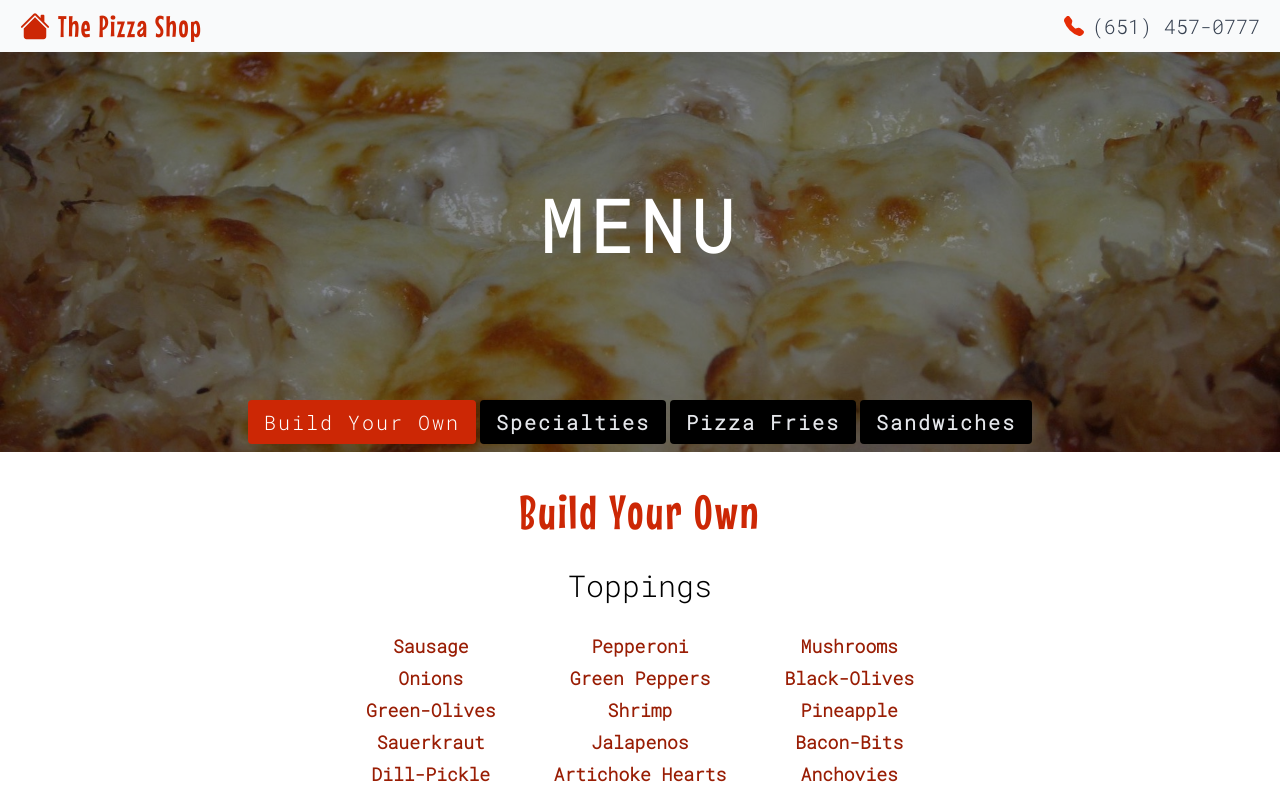
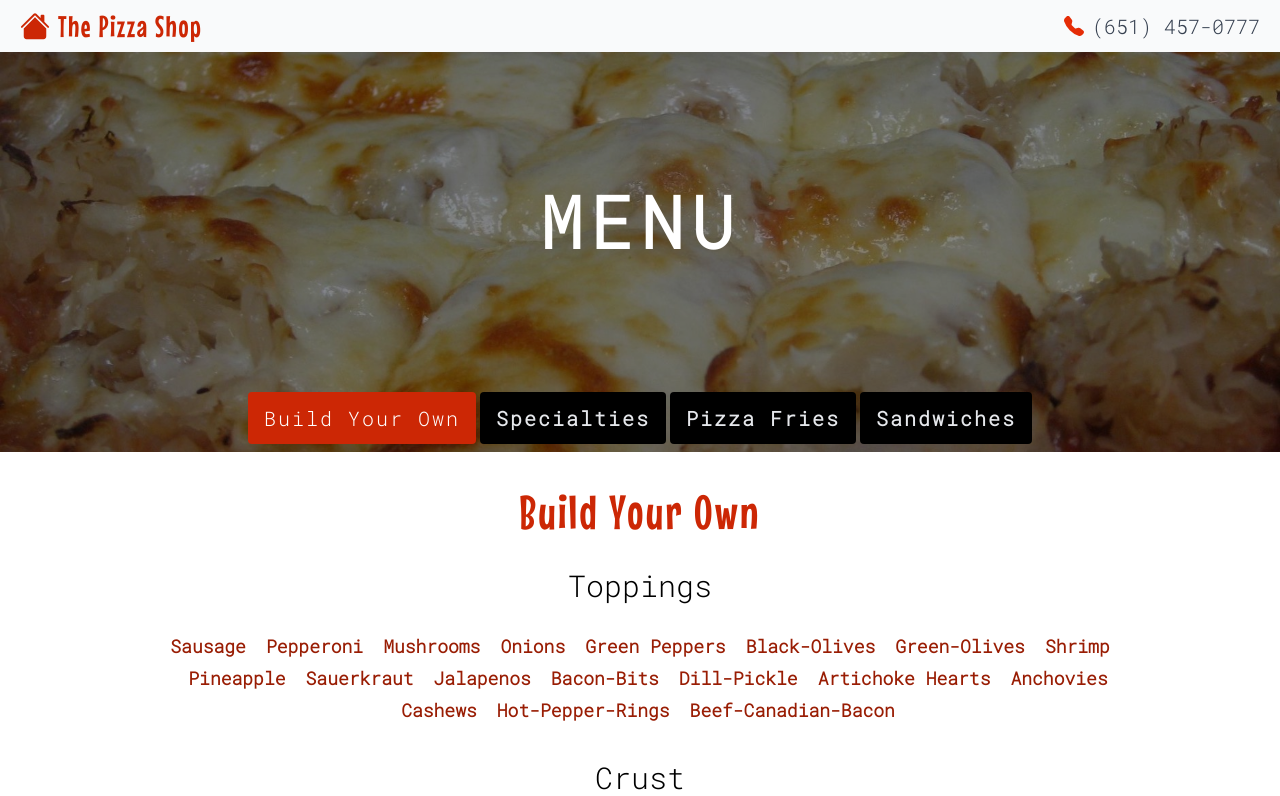
Before and after one commit to latz09/pizza-shop, a Next.js app: page /menu in a window 1280 px wide. Shown: the top 796 px of the page. Built offline with nearby package versions, Linux system fonts and the light colour scheme.

Commit message:
fixed spacing of toppings

```diff
--- a/components/menu/buildYourOwn/ToppingsList.js
+++ b/components/menu/buildYourOwn/ToppingsList.js
@@ -2,7 +2,7 @@ import ToppingItem from './ToppingItem';
 
 const ToppingsList = ({ toppings }) => {
 	return (
-		<ul className='grid grid-cols-3 text-xs sm:gap-1 sm:text-lg justify-items-center text-pizzaRed-600 p-3 '>
+		<ul className='flex flex-wrap space-x-4 text-xs sm:gap-1 sm:text-lg items-center justify-center leading-6 justify-items-center text-pizzaRed-600 p-3 max-w-5xl mx-auto'>
 			{toppings.map((topping) => (
 				<ToppingItem key={topping} item={topping} />
 			))}
--- a/components/menu/specials/AllSpecials.js
+++ b/components/menu/specials/AllSpecials.js
@@ -19,7 +19,7 @@ const AllSpecials = () => {
 				</div>
 			</div>
 		</div>
-	);
+);
 };
 
 export default AllSpecials;
--- a/components/menu/specials/SpecialToppingList.js
+++ b/components/menu/specials/SpecialToppingList.js
@@ -2,7 +2,7 @@ import ToppingItem from "../buildYourOwn/ToppingItem";
 
 const SpecialToppingList = ({toppings}) => {
 	return (
-		<ul className=' text-pizzaRed-300 text-xs gap-2 sm:gap-4 sm:text-lg py-4 px-5'>
+		<ul className=' text-pizzaRed-300 flex flex-wrap justify-center items-center text-xs gap-2 sm:gap-4 sm:text-lg py-4 px-5 border border-black'>
 			{toppings.map((topping) => (
 				<ToppingItem key={topping} item={topping} />
 			))}
--- a/styles/globals.css
+++ b/styles/globals.css
@@ -13,7 +13,7 @@
 		@apply px-10 py-1 sm:px-20 sm:py-3 bg-pizzaRed-300 text-gray-100 md:text-2xl text-xl font-semibold tracking-wider rounded shadow-md hover:bg-pizzaRed-400 hover:text-white
 	}
 	.btn-menu-nav {
-		@apply font-bold text-white bg-black  md:text-gray-200 p-2 sm:px-4 sm:py-2 text-xs sm:text-base md:text-lg lg:text-xl rounded h-full sm:tracking-widest
+		@apply font-bold text-white bg-black  md:text-gray-200  px-2 py-3 sm:px-4 sm:py-3 text-xs sm:text-base md:text-lg lg:text-xl rounded h-full sm:tracking-widest
 	}
 	.btn-menu-focused {
 		@apply border-pizzaRed-300 bg-pizzaRed-400 text-white transition duration-1000 md:font-normal font-bold
```
